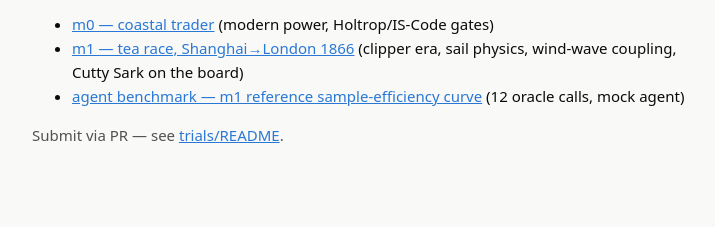
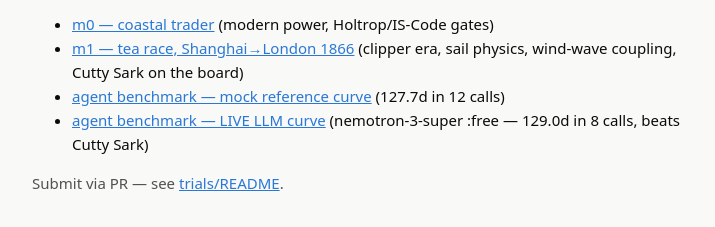
Before and after one commit to SMC17/yard, a plain HTML site: page trials/site/index.html in a window 1280 px wide. Shown: the part 151-378 px from the top of the page, without its empty margins (268-983 px from the left). Drawn offline with Linux system fonts and the light colour scheme.

Commit message:
feat(trials): first live LLM agent result — free 120B model out-designs Cutty Sark
nemotron-3-super:free via OpenRouter, 8-oracle-call budget on m1: 128.99d
vs 133.9d baseline (longer/finer hull, lower KG, more canvas — coherent
naval-architecture moves), 1 gate rejection probing the envelope. Trace
JSONL + sample-efficiency SVG committed; geometry consistency enforced
server-side throughout.

```diff
--- a/trials/site/index.html
+++ b/trials/site/index.html
@@ -12,7 +12,8 @@ Every entry is re-executed server-side; the leaderboard is a Pareto frontier.</p
 <ul>
 <li><a href="m0-coastal-trader.html">m0 — coastal trader</a> (modern power, Holtrop/IS-Code gates)</li>
 <li><a href="m1-tea-race-1866.html">m1 — tea race, Shanghai&rarr;London 1866</a> (clipper era, sail physics, wind-wave coupling, Cutty Sark on the board)</li>
-<li><a href="agent-trace-m1-mock.svg">agent benchmark — m1 reference sample-efficiency curve</a> (12 oracle calls, mock agent)</li>
+<li><a href="agent-trace-m1-mock.svg">agent benchmark — mock reference curve</a> (127.7d in 12 calls)</li>
+<li><a href="agent-trace-m1-llm.svg">agent benchmark — LIVE LLM curve</a> (nemotron-3-super :free — 129.0d in 8 calls, beats Cutty Sark)</li>
 </ul>
 <p class="sub">Submit via PR — see <a href="https://github.com/SMC17/yard/tree/main/trials">trials/README</a>.</p>
 </body></html>
```
Also changed, not shown: trials/site/agent-trace-m1-llm.svg (added), 2 other files.
